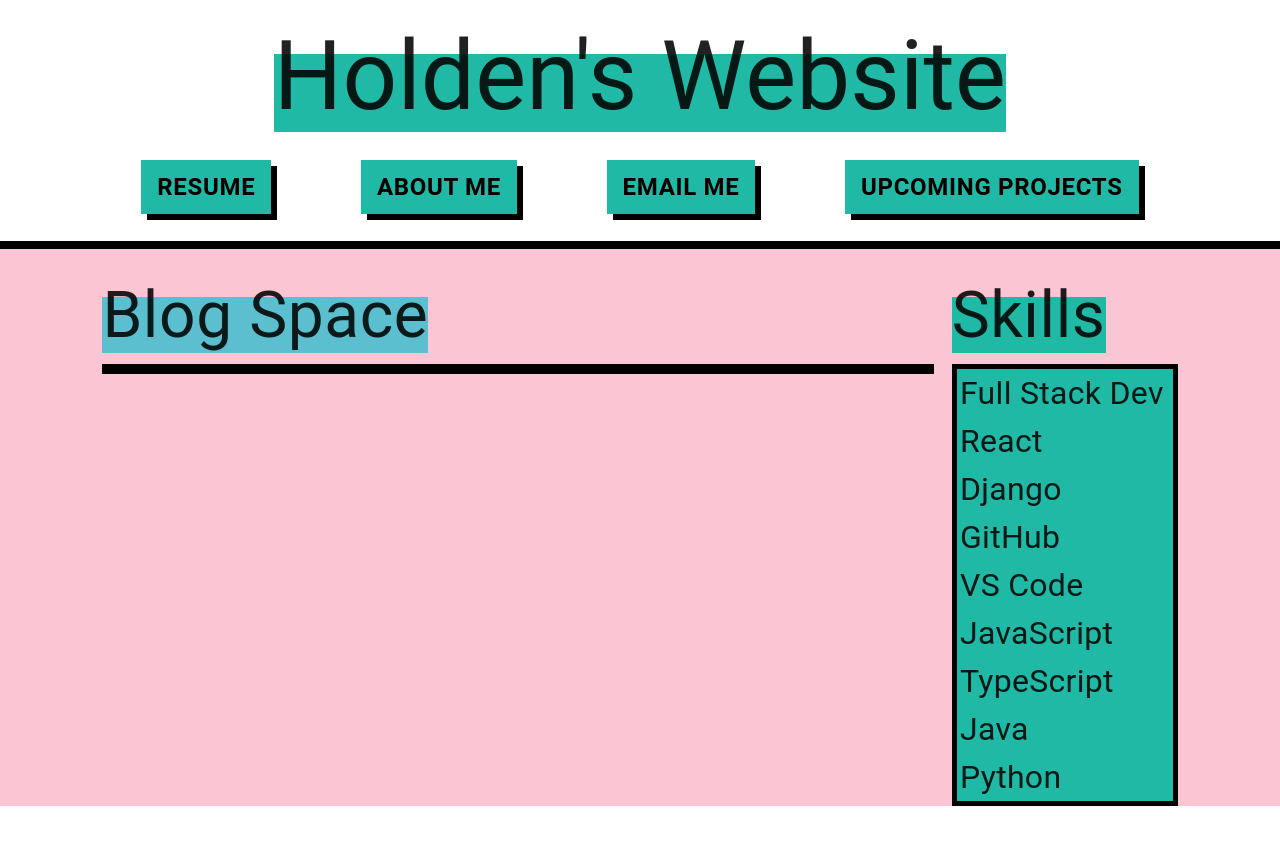
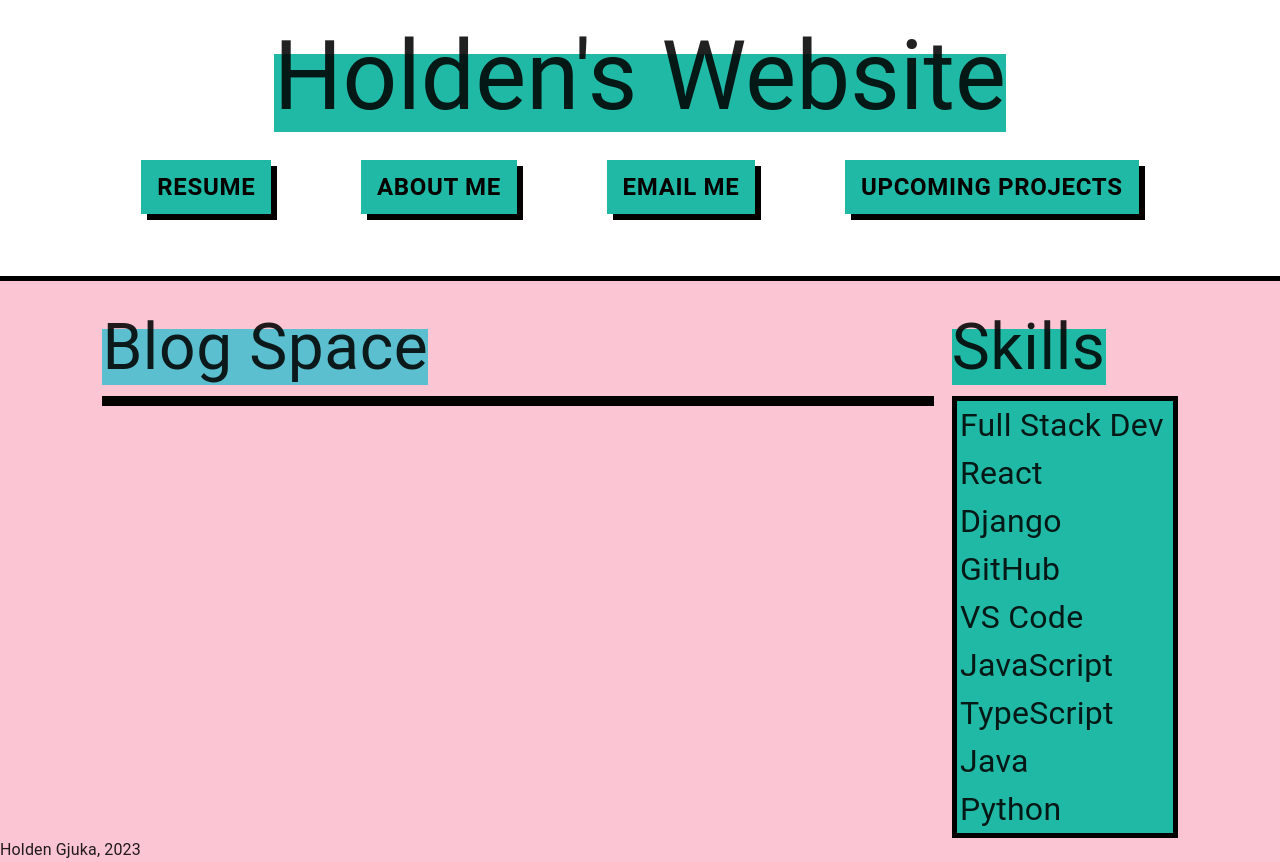
Before and after one commit to HoldenGjuka/personal-website-frontend, a React (Create React App) app: page / in a window 1280 px wide. Before the commit the page ends 806 px from the top, so only its background shows below. Built offline with nearby package versions, Linux system fonts and the light colour scheme; no server answers.

Commit message:
Changed to grid layout

```diff
--- a/src/components/Footer.js
+++ b/src/components/Footer.js
@@ -2,6 +2,6 @@ import { FooterContainer } from "../styles/Footer"
 
 export default function Footer(){
   return (
-      <FooterContainer></FooterContainer>
+      <FooterContainer>Holden Gjuka, 2023</FooterContainer>
   )
 }
--- a/src/styles/Appbar.js
+++ b/src/styles/Appbar.js
@@ -6,6 +6,7 @@ import theme from './Theme.js'
 
 //list for header buttons
 export const MyList = styled(List)(({ type }) => ({
+  gridArea: 'a',
   display: type === 'row' ? 'flex' : 'block',
   marginBottom: '1.5%',
   gap: '7%',
--- a/src/styles/BigBad.js
+++ b/src/styles/BigBad.js
@@ -3,9 +3,9 @@ import { Box } from '@mui/system'
 
 
 export const BigBadContainer = styled(Box)(() => ({
-  flexDirection: 'column',
-  display: 'flex',
-  disableGutters: true,
-  justifyContent: 'stretch',
-  height: '100vh',
+  display: 'grid',
+  gridTemplateAreas: "'h h' 'a a' 'd d' 'b s' 'f f'",
+  gridTemplateRows: 'auto 1fr 40px',
+  gridTemplateColumns: '1fr auto',
+  maxHeight: '100vh',
 }))
--- a/src/styles/Body.js
+++ b/src/styles/Body.js
@@ -14,11 +14,12 @@ export const BodyContainer = styled(Box, Colors)(() => ({
   flexDirection:'row',
   paddingTop: '1.5%',
   maxWidth: 'false',
-  flex: '0 1 auto',
 }))
 
 //container
 export const BlogSpaceContainer = styled(Box)(() => ({
+  gridArea: 'b',
+  overflowY: 'scroll',
   [theme.breakpoints.down("md")]: {
     marginLeft: '3%',
   },
@@ -57,7 +58,7 @@ export const BlogsHeader = styled(Typography)(() => ({
 
 //container for the Blogs of BlogSpace, does not include the BlogHeader
 export const BlogsContainer = styled(Box)(() => ({
-  overflow: 'auto',
+  overflowY: 'scroll',
   width: '65vw',
 }))
 
@@ -112,6 +113,7 @@ export const BlogPostBody = styled(Typography)(() => ({
 
 //container
 export const SkillsContainer = styled(Box, Colors)(() => ({
+  gridArea: 's',
   [theme.breakpoints.down("md")]: {
     marginRight: '3%',
   },
--- a/src/styles/Divider.js
+++ b/src/styles/Divider.js
@@ -2,6 +2,6 @@ import { Divider } from '@mui/material';
 import { styled } from '@mui/material/styles'
 
 export const MyDivider = styled(Divider)(() => ({
-  borderTop: 'solid black',
+  gridArea: 'd',
   borderBottom: 'solid black 5px',
 }))
--- a/src/styles/Footer.js
+++ b/src/styles/Footer.js
@@ -4,6 +4,7 @@ import { Colors } from './Theme'
 
 
 export const FooterContainer = styled(Box)(() => ({
+  gridArea: 'f',
   backgroundColor: Colors.pink,
   flex: ' 1 20px',
   padding: 0,
--- a/src/styles/Header.js
+++ b/src/styles/Header.js
@@ -8,6 +8,7 @@ import theme, { Colors } from './Theme.js'
 
 //container
 export const HeaderContainer = styled(Box, Typography, theme)(() => ({
+  gridArea: 'h',
   marginTop: 4,
   marginBottom:4,
   textAlign: 'center',
```
